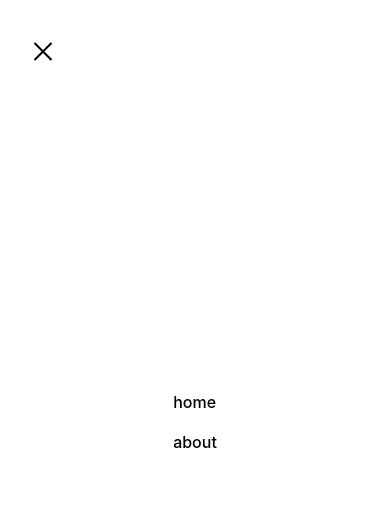
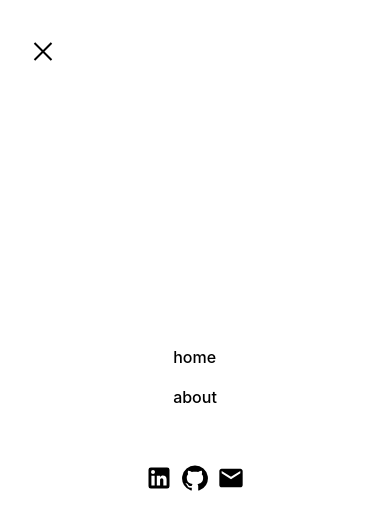
Before and after one commit to philbudiman/website, a React (Vite) app: page / in a window 390 px wide. Both pictures are taken after a click on the button 51 px from the left and 56 px from the top of the page. Shown: the top 530 px of the page. Built offline with nearby package versions, Linux system fonts and the light colour scheme.

Commit message:
Add LogoContent to modalContent

```diff
--- a/src/components/Menu/Menu.tsx
+++ b/src/components/Menu/Menu.tsx
@@ -5,6 +5,7 @@ import { Cross as Hamburger } from 'hamburger-react';
 import MenuContent from "./MenuContent/MenuContent";
 import "./Menu.css";
 import { getBackgroundColor, getPrimaryColor, isDarkMode } from "../../utils";
+import LogoContent from "../Logo/LogoContent/LogoContent";
 
 
 const Menu: React.FC = () => {
@@ -99,9 +100,17 @@ const Menu: React.FC = () => {
             height: '100%',
             display: 'flex',
             justifyContent: 'center',
-            alignItems: 'center'
+            alignItems: 'center',
+            flexDirection: 'column',
           }}>
             <MenuContent onClick={handleClose}/>
+            <Box sx={{
+              display: 'flex',
+              flexDirection: 'row',
+              marginTop: '1rem', // Add some margin top
+            }}>
+              <LogoContent flexDirection="row" noAnimation/>
+            </Box>
           </Box>
         </Box>
       </Fade>
```
